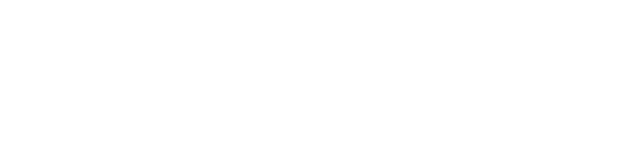
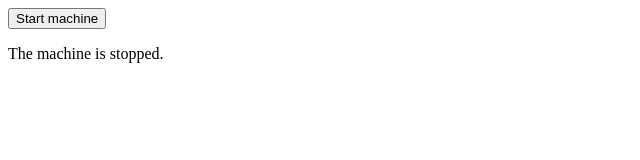
Before and after one commit to preto-phil/JS-practice, a plain HTML site: page Numbers/numbers.html in a window 1280 px wide. Shown: the whole page, without its empty margins (0-640 px from the left). Drawn offline with Linux system fonts and the light colour scheme.

Commit message:
Numbers 2.0

```diff
--- a/Numbers/numbers.html
+++ b/Numbers/numbers.html
@@ -8,5 +8,9 @@
 </head>
 <body>
     <script src="./nr1.js"></script>
+
+    <button>Start machine</button>
+    <p>The machine is stopped.</p>
+
 </body>
 </html>
```
Also changed, not shown: Numbers/nr1.js (+24 -0 lines).
